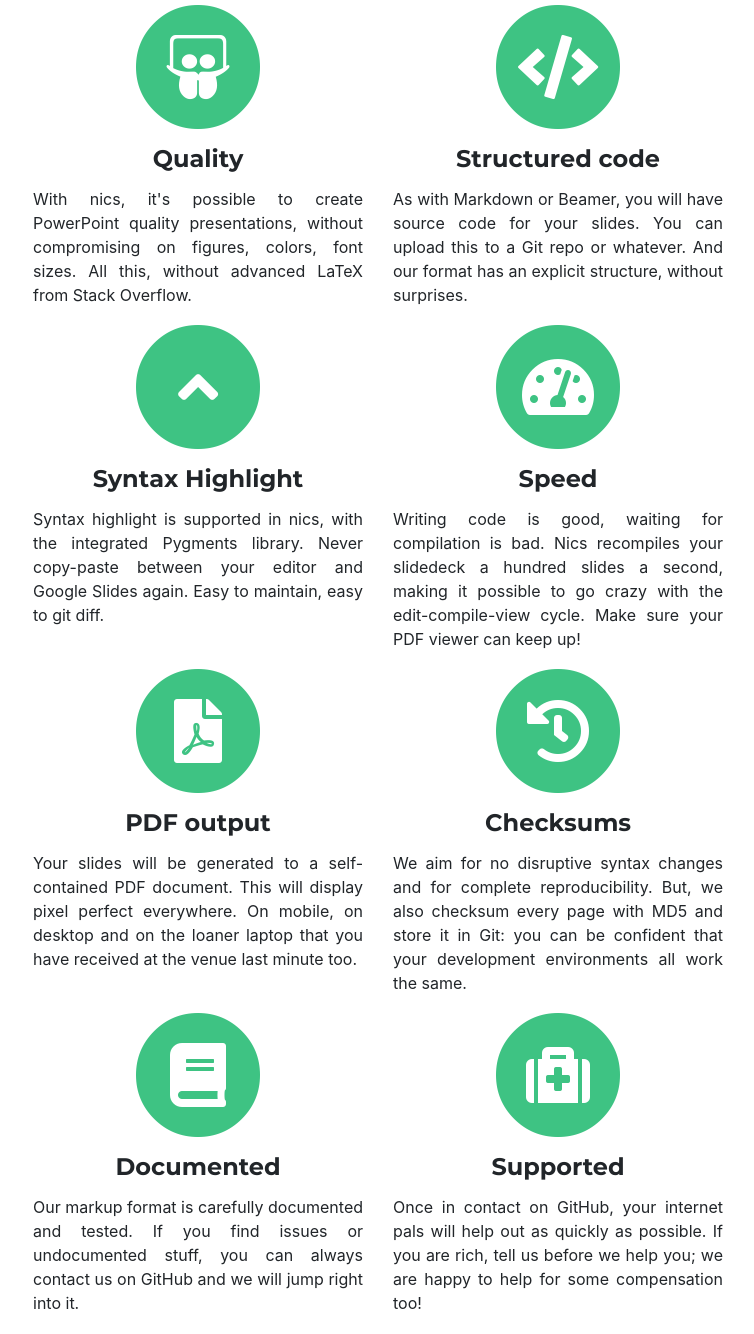
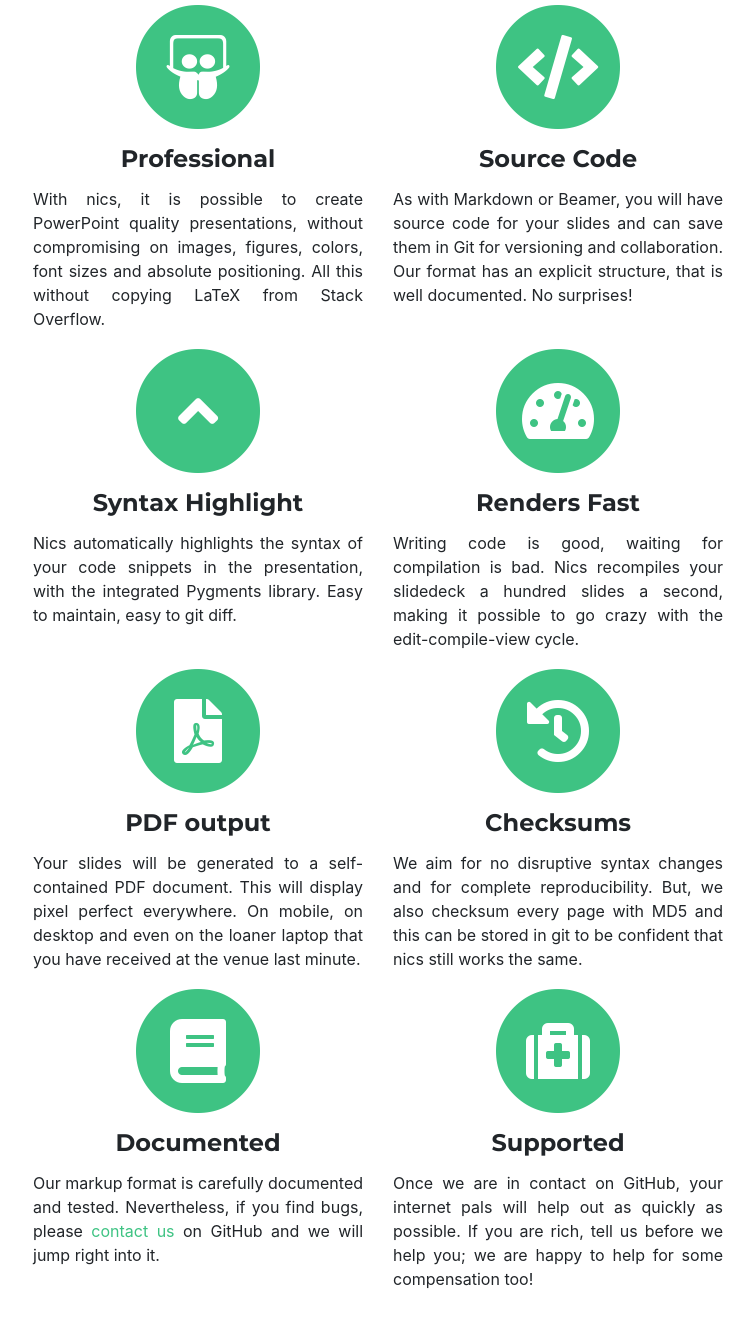
Before and after one commit to nilcons/nics, a website: page index.html in a window 1280 px wide. Shown: the part 1117-2451 px from the top of the page, without its empty margins (262-1016 px from the left). Drawn offline with Linux system fonts and the light colour scheme; files whose address does not match are found by name.

Commit message:
Review of texts in the intro block

```diff
--- a/index.html
+++ b/index.html
@@ -52,11 +52,12 @@
             <i class="fas fa-circle fa-stack-2x text-primary"></i>
             <i class="fab fa-slideshare fa-stack-1x fa-inverse"></i>
           </span>
-          <h4>Quality</h4>
+          <h4>Professional</h4>
           <p class="text-justify">
-            With nics, it's possible to create PowerPoint quality
-            presentations, without compromising on figures, colors, font
-            sizes.  All this, without advanced LaTeX from Stack Overflow.
+            With nics, it is possible to create PowerPoint quality
+            presentations, without compromising on images, figures,
+            colors, font sizes and absolute positioning.  All this
+            without copying LaTeX from Stack Overflow.
           </p>
         </div>
 
@@ -65,12 +66,12 @@
             <i class="fas fa-circle fa-stack-2x text-primary"></i>
             <i class="fas fa-code fa-stack-1x fa-inverse"></i>
           </span>
-          <h4>Structured code</h4>
+          <h4>Source Code</h4>
           <p class="text-justify">
-            As with Markdown or Beamer, you will have source code
-            for your slides.  You can upload this to a Git repo or
-            whatever.  And our format has an explicit structure, without
-            surprises.
+            As with Markdown or Beamer, you will have source code for
+            your slides and can save them in Git for versioning
+            and collaboration.  Our format has an explicit structure,
+            that is well documented.  No surprises!
           </p>
         </div>
 
@@ -81,10 +82,9 @@
           </span>
           <h4>Syntax Highlight</h4>
           <p class="text-justify">
-            Syntax highlight is supported in nics, with the integrated
-            Pygments library.  Never copy-paste between your editor
-            and Google Slides again.  Easy to maintain, easy to git
-            diff.
+            Nics automatically highlights the syntax of your code
+            snippets in the presentation, with the integrated Pygments
+            library.  Easy to maintain, easy to git diff.
           </p>
         </div>
 
@@ -93,12 +93,12 @@
             <i class="fas fa-circle fa-stack-2x text-primary"></i>
             <i class="fas fa-tachometer-alt fa-stack-1x fa-inverse"></i>
           </span>
-          <h4>Speed</h4>
+          <h4>Renders Fast</h4>
           <p class="text-justify">
             Writing code is good, waiting for compilation is bad.
             Nics recompiles your slidedeck a hundred slides a second,
             making it possible to go crazy with the edit-compile-view
-            cycle.  Make sure your PDF viewer can keep up!
+            cycle.
           </p>
         </div>
 
@@ -111,8 +111,8 @@
           <p class="text-justify">
             Your slides will be generated to a self-contained PDF
             document.  This will display pixel perfect everywhere.
-            On mobile, on desktop and on the loaner laptop that
-            you have received at the venue last minute too.
+            On mobile, on desktop and even on the loaner laptop that
+            you have received at the venue last minute.
           </p>
         </div>
 
@@ -125,8 +125,8 @@
           <p class="text-justify">
             We aim for no disruptive syntax changes and for complete
             reproducibility.  But, we also checksum every page with
-            MD5 and store it in Git: you can be confident that your
-            development environments all work the same.
+            MD5 and this can be stored in git to be confident that
+            nics still works the same.
           </p>
         </div>
 
@@ -137,9 +137,10 @@
           </span>
           <h4>Documented</h4>
           <p class="text-justify">
-            Our markup format is carefully documented and tested.  If
-            you find issues or undocumented stuff, you can always
-            contact us on GitHub and we will jump right into it.
+            Our markup format is carefully documented and tested.
+            Nevertheless, if you find bugs, please
+            <a href="https://github.com/nilcons/nics/issues">contact us</a> on
+	    GitHub and we will jump right into it.
           </p>
         </div>
 
@@ -150,7 +151,7 @@
           </span>
           <h4>Supported</h4>
           <p class="text-justify">
-            Once in contact on GitHub, your internet pals will help
+            Once we are in contact on GitHub, your internet pals will help
             out as quickly as possible.  If you are rich, tell us
             before we help you; we are happy to help for some
             compensation too!
```
